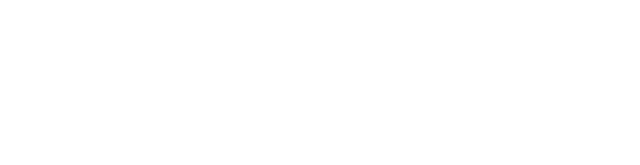
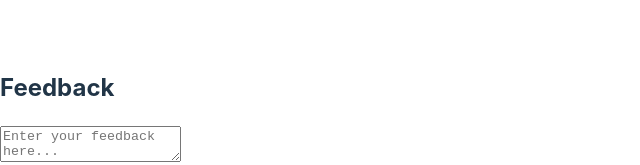
Before and after one commit to melodyyu1112/Kintsugi-web, a React (Vite) app: page /kintsugi-web/home in a window 1280 px wide. Shown: the part 644-809 px from the top of the page, without its empty margins (0-640 px from the left). Built offline with nearby package versions, Linux system fonts and the light colour scheme; no server answers.

Commit message:
add feedback section

```diff
--- a/src/pages/Home.jsx
+++ b/src/pages/Home.jsx
@@ -67,7 +67,7 @@
         </section>
 
         {/* Feedback Section */}
-        {/* <section id="feedback" className="text-center">
+        <section id="feedback" className="text-center">
           <h2 className="text-2xl font-semibold mb-4">Feedback</h2>
           <div className="w-full h-48 bg-white rounded-lg shadow-md p-4">
             <textarea
@@ -75,7 +75,7 @@
               placeholder="Enter your feedback here..."
             ></textarea>
           </div>
-        </section> */}
+        </section>
       </main>
     </div>
   );
```
